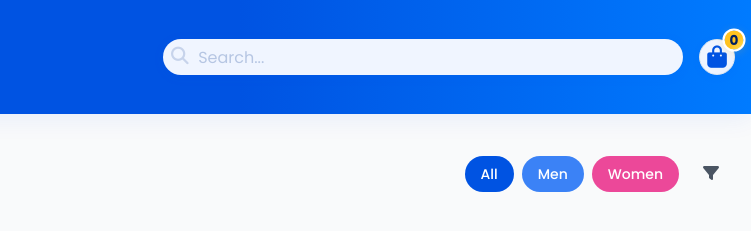
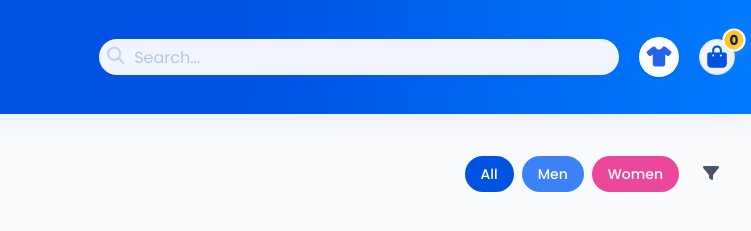
Before and after one commit to Dhruv-cmd7/Walmart_project, a plain HTML site: page index.html in a window 1280 px wide. Shown: the top 231 px of the page, 529-1280 px from the left. Drawn offline with nearby package versions, Linux system fonts and the light colour scheme.

Commit message:
Add Virtual Try-On button to the navigation bar

```diff
--- a/index.html
+++ b/index.html
@@ -827,6 +827,9 @@
                 <span class="absolute left-2 top-1/2 -translate-y-1/2 text-white opacity-70"><i class="fas fa-magnifying-glass"></i></span>
                 <input type="text" id="product-search" placeholder="Search..." class="pl-8 pr-2 py-1 md:py-2 rounded bg-custom-blue-white text-sm focus:outline-none focus:bg-white focus:text-custom-blue transition w-full border-none placeholder:text-custom-blue font-medium text-custom-blue" />
             </div>
+            <a href="tryon.html" class="flex items-center justify-center bg-white text-blue-600 hover:bg-blue-100 hover:text-blue-800 rounded-full w-10 h-10 shadow transition-all duration-200 mx-1" title="Virtual Try-On">
+                <i class="fas fa-tshirt text-xl"></i>
+            </a>
             <div class="relative flex items-center">
                 <a href="cart.html" class="flex items-center justify-center hover:bg-custom-gold/20 rounded-full w-9 h-9 transition-all duration-200" aria-label="View cart">
                     <i class="fas fa-bag-shopping text-xl text-white"></i>
```
